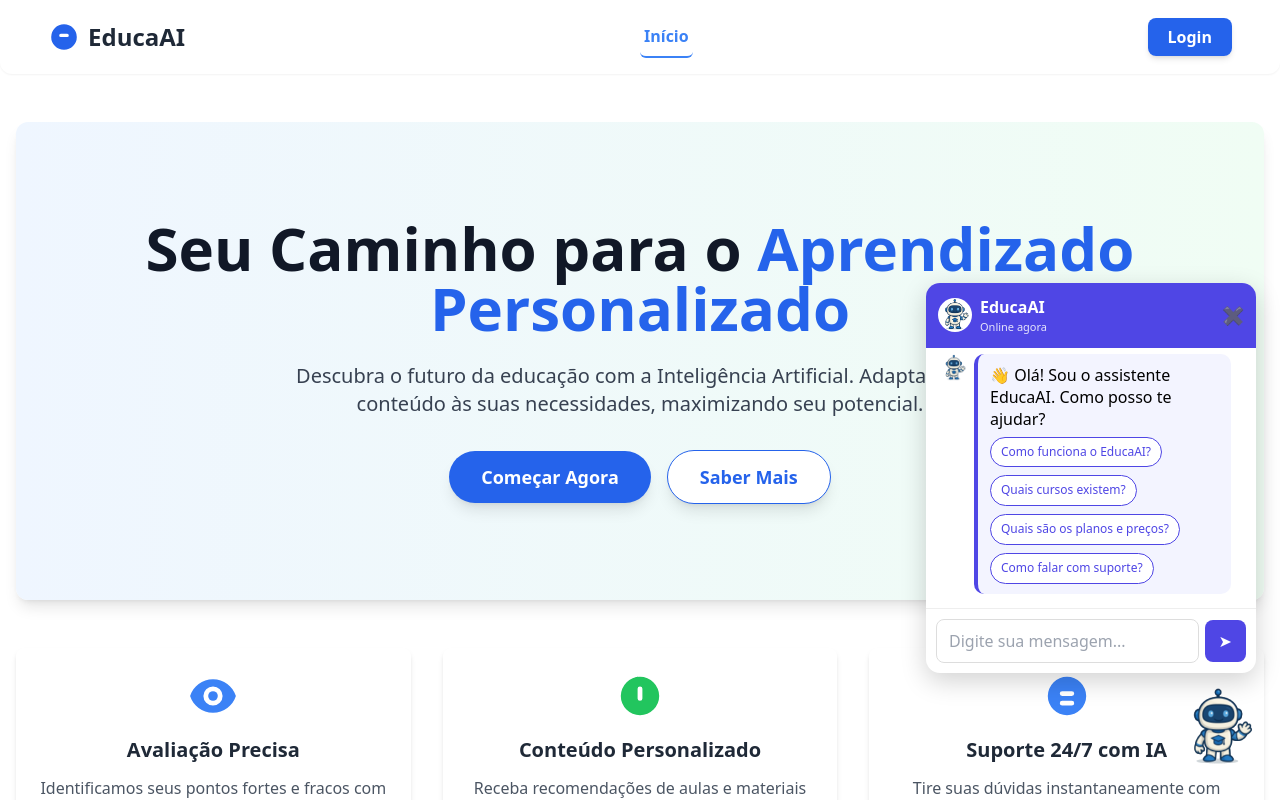
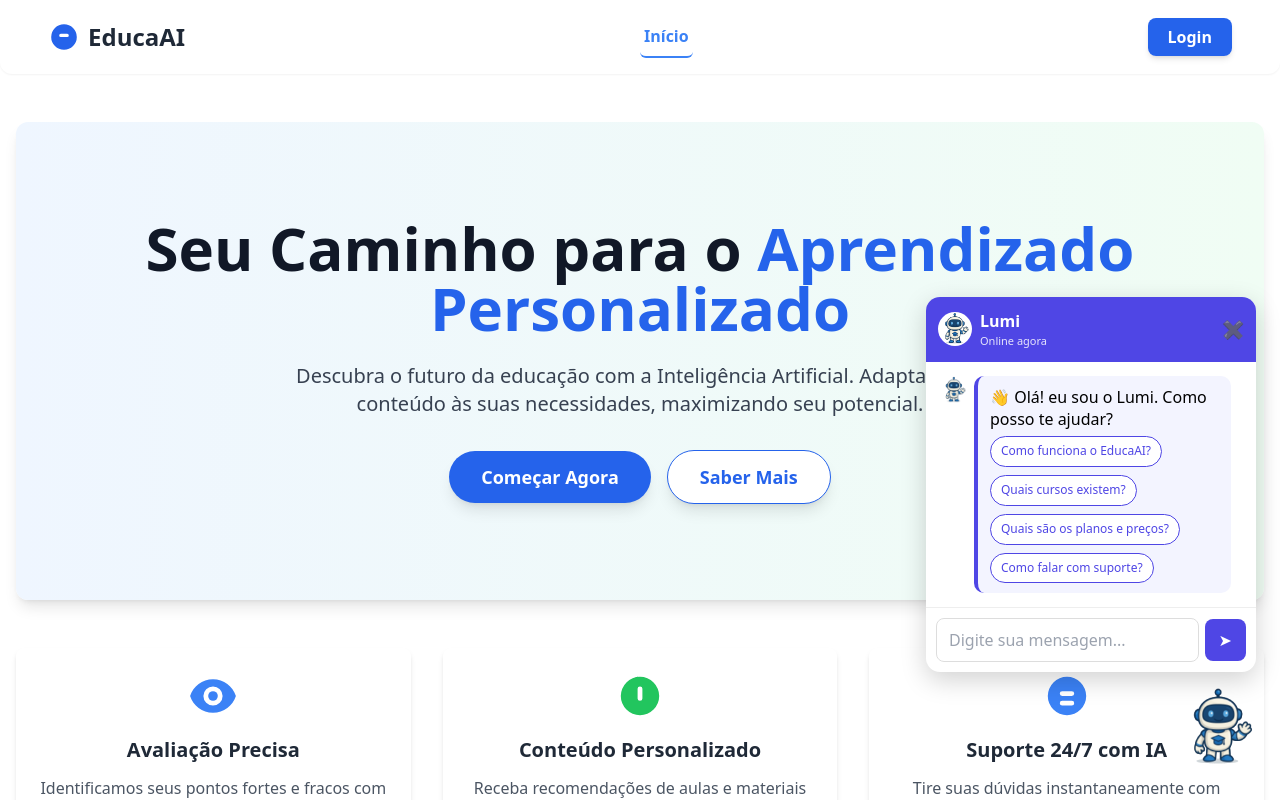
Before and after one commit to Richard-SI/educaAI-Nuxt, a Nuxt app: page / in a window 1280 px wide. Both pictures are taken after a click on the button 1218 px from the left and 734 px from the top of the page. Shown: the top 800 px of the page. Built offline with nearby package versions, Linux system fonts and the light colour scheme.

Commit message:
feat: atualizar nome do assistente de EducaAI para Lumi e ajustar mensagens de boas-vindas

```diff
--- a/components/AssistantChat.vue
+++ b/components/AssistantChat.vue
@@ -7,7 +7,7 @@
         <div class="header-info">
           <img src="/educaAI.png" alt="Assistente" class="header-avatar" />
           <div>
-            <strong>EducaAI</strong>
+            <strong>Lumi</strong>
             <div class="status">Online agora</div>
           </div>
         </div>
@@ -86,7 +86,7 @@ const typing = ref(false)
 const scrollArea = ref(null)
 
 const messages = ref([
-  { from: "bot", text: "👋 Olá! Sou o assistente EducaAI. Como posso te ajudar?", type: "options", options: [
+  { from: "bot", text: "👋 Olá! eu sou o Lumi. Como posso te ajudar?", type: "options", options: [
       "Como funciona o EducaAI?",
       "Quais cursos existem?",
       "Quais são os planos e preços?",
```
